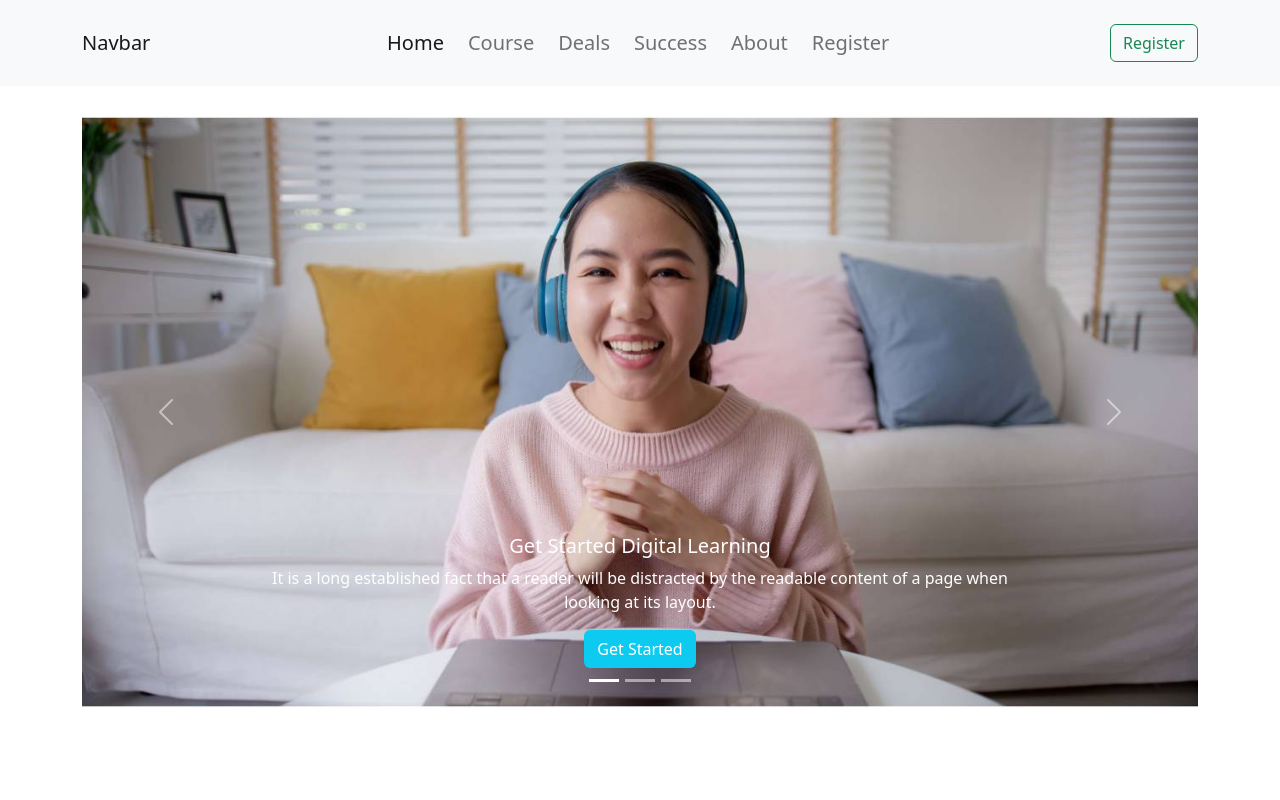
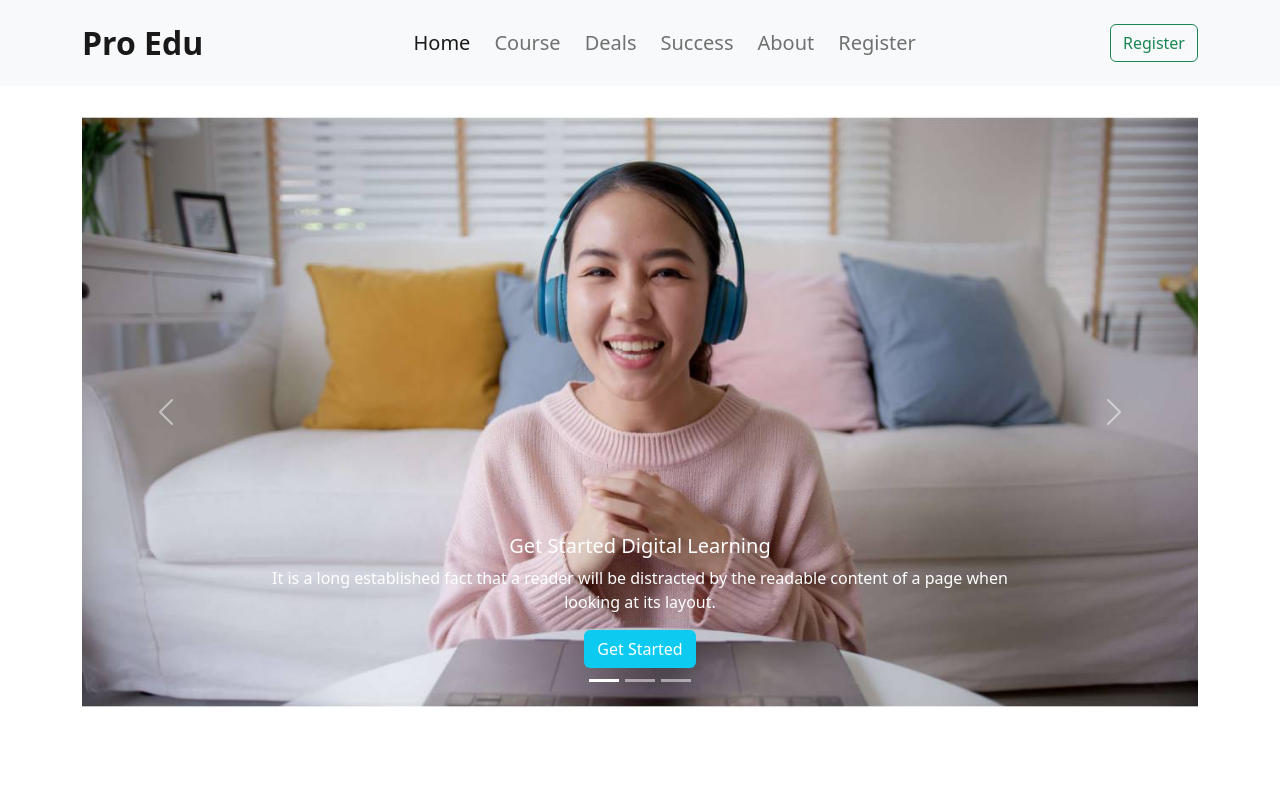
Before and after one commit to rehomanalif/Assignment-3, a plain HTML site: page index.html in a window 1280 px wide. Shown: the top 800 px of the page. Drawn offline with nearby package versions, Linux system fonts and the light colour scheme.

Commit message:
nav update

```diff
--- a/index.html
+++ b/index.html
@@ -18,7 +18,7 @@
         <nav class="navbar navbar-expand-lg bg-light">
 
             <div class="container">
-              <a class="navbar-brand" href="#">Navbar</a>
+              <a class="navbar-brand fs-2 fw-bold" href="#">Pro Edu</a>
               <button class="navbar-toggler" type="button" data-bs-toggle="collapse" data-bs-target="#navbarSupportedContent" aria-controls="navbarSupportedContent" aria-expanded="false" aria-label="Toggle navigation">
                 <span class="navbar-toggler-icon"></span>
               </button>
@@ -63,9 +63,9 @@
     <main>
 
         <!-- Carousel Part  -->
-        <section class="container slider ">
+        <section class="container slider">
 
-            <div id="carouselExampleCaptions" class="carousel slide h-25" data-bs-ride="false">
+            <div id="carouselExampleCaptions" class="carousel slide h-25 " data-bs-ride="false">
 
                 <div class="carousel-indicators">
                   <button type="button" data-bs-target="#carouselExampleCaptions" data-bs-slide-to="0" class="active" aria-current="true" aria-label="Slide 1"></button>
```
